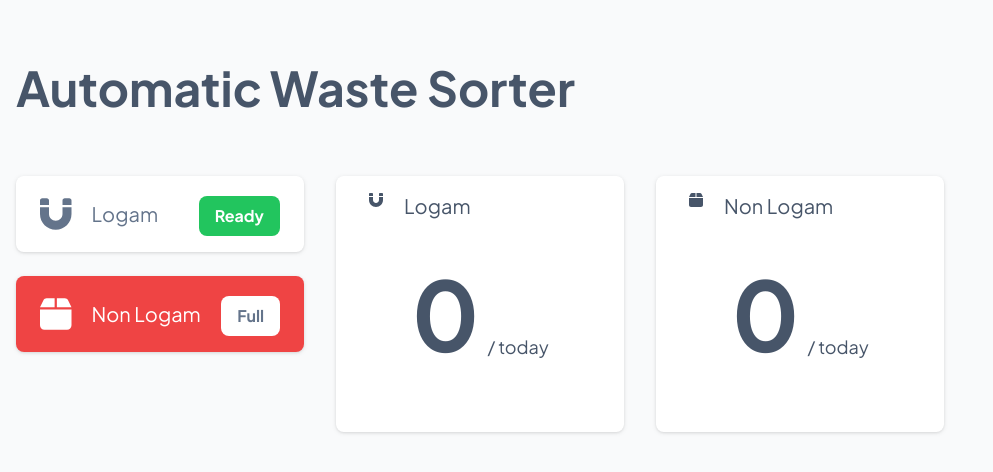
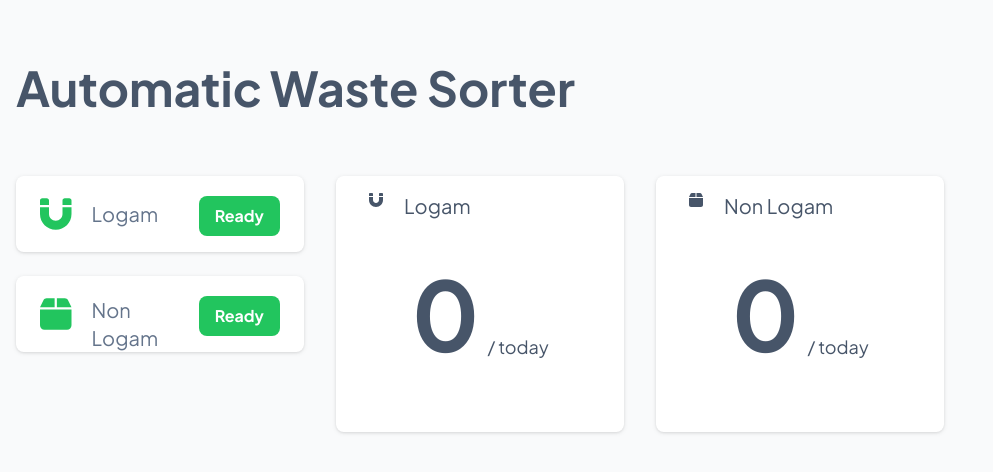
Before and after one commit to rifkibayuariy/personal-dashboard, a Next.js app: page /automatic-waste-sorter in a window 1280 px wide. Shown: the top 472 px of the page, without its empty margins (0-993 px from the left). Built offline with nearby package versions, Linux system fonts and the light colour scheme; no server answers.

Commit message:
Update page.tsx

```diff
--- a/app/automatic-waste-sorter/page.tsx
+++ b/app/automatic-waste-sorter/page.tsx
@@ -30,18 +30,18 @@ export default function Dashboard() {
 				</div>
 				<div className="grid grid-cols-2 md:grid-cols-12 gap-8 font-plus_jakarta_sans">
 					<div className="col-span-2 md:col-span-3 h-14 md:h-44 grid grid-cols-2 grid-rows-1 md:grid-cols-1 md:grid-rows-2 gap-4 md:gap-6">
-						<div className="bg-white rounded-lg drop-shadow">
-							<div className="h-full flex flex-row gap-4 md:gap-5 p-4 md:py-5 md:px-6 text-slate-500">
-								<FontAwesomeIcon icon={faMagnet} className="h-full"/>
+						<div className={`${data.full_logam ? 'bg-red-500' : 'bg-white'} rounded-lg drop-shadow`}>
+							<div className={`h-full flex flex-row gap-4 md:gap-5 p-4 md:py-5 md:px-6 ${data.full_logam ? 'text-white' : 'text-slate-500'}`}>
+								<FontAwesomeIcon icon={faMagnet} className={`h-full ${data.full_logam ? '' : 'text-green-500'}`}/>
 								<span className="md:text-xl h-fit my-auto">Logam</span>
-								<span className="p-2 px-4 font-bold h-fit my-auto hidden md:block ms-auto rounded-lg text-white bg-green-500">Ready</span>
+									<span className={`p-2 px-4 font-bold h-fit my-auto hidden md:block ms-auto rounded-lg ${data.full_logam ? 'text-slate-500 bg-white' : 'text-white bg-green-500'}`}>{data.full_logam ? 'Full' : 'Ready'}</span>
 							</div>
 						</div>
-						<div className="bg-red-500 rounded-lg drop-shadow">
-							<div className="h-full flex flex-row gap-4 md:gap-5 p-4 md:py-5 md:px-6 text-white">
-								<FontAwesomeIcon icon={faBox} className="h-full"/>
+						<div className={`${data.full_non_logam ? 'bg-red-500' : 'bg-white'} rounded-lg drop-shadow`}>
+							<div className={`h-full flex flex-row gap-4 md:gap-5 p-4 md:py-5 md:px-6 ${data.full_non_logam ? 'text-white' : 'text-slate-500'}`}>
+								<FontAwesomeIcon icon={faBox} className={`h-full ${data.full_non_logam ? '' : 'text-green-500'}`}/>
 								<span className="md:text-xl h-fit my-auto">Non Logam</span>
-								<span className="p-2 px-4 font-bold h-fit my-auto hidden md:block ms-auto rounded-lg text-slate-500 bg-white">Full</span>
+								<span className={`p-2 px-4 font-bold h-fit my-auto hidden md:block ms-auto rounded-lg ${data.full_non_logam ? 'text-slate-500 bg-white' : 'text-white bg-green-500'}`}>{data.full_non_logam ? 'Full' : 'Ready'}</span>
 							</div>
 						</div>
 					</div>
```
